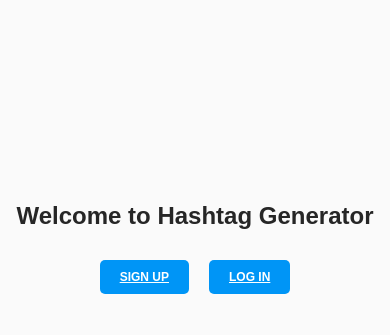
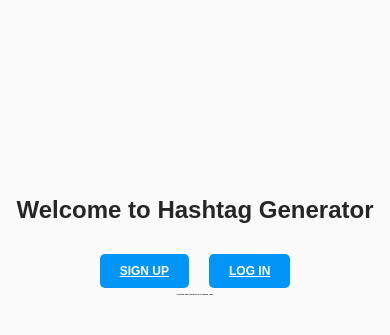
Before and after one commit to varun82786/hashtag_webapp, a Flask app: page / in a window 390 px wide. Shown: the part 182-517 px from the top of the page. Run offline with Flask 3, Linux system fonts and the light colour scheme.

Commit message:
note added

```diff
--- a/static/styles.css
+++ b/static/styles.css
@@ -135,6 +135,9 @@ textarea {
     h1 {
         font-size: 24px;
     }
+    h6 {
+        font-size: 2px;
+    }
 
     form input[type="text"],
     form input[type="email"],
--- a/templates/generator.html
+++ b/templates/generator.html
@@ -36,6 +36,7 @@
         {% else %}
         <p>No matching hashtags found.</p>
         {% endif %}
+        <h6>"Crafted with passion by cruising_bug"</h6>
     </div>
     <script src="{{ url_for('static', filename='script.js') }}"></script>
 </body>
--- a/templates/landing.html
+++ b/templates/landing.html
@@ -11,6 +11,7 @@
             <a class="btn" href="{{ url_for('signup') }}">Sign Up</a>
             <a class="btn" href="{{ url_for('login') }}">Log In</a>
         </div>
+        <h6>"Crafted with passion by cruising_bug"</h6>
     </div>
 </body>
 </html>
--- a/templates/login.html
+++ b/templates/login.html
@@ -15,6 +15,7 @@
             <input type="password" name="password" placeholder="Password" required>
             <input type="submit" value="Log In" class="btn">
         </form>
+        <h6>"Crafted with passion by cruising_bug"</h6>
     </div>
 </body>
 </html>
--- a/templates/signup.html
+++ b/templates/signup.html
@@ -16,6 +16,7 @@
             <input type="password" name="password" placeholder="Password" required>
             <input type="submit" value="Sign Up" class="btn">
         </form>
+        <h6>"Crafted with passion by cruising_bug"</h6>
     </div>
 </body>
 </html>
```
